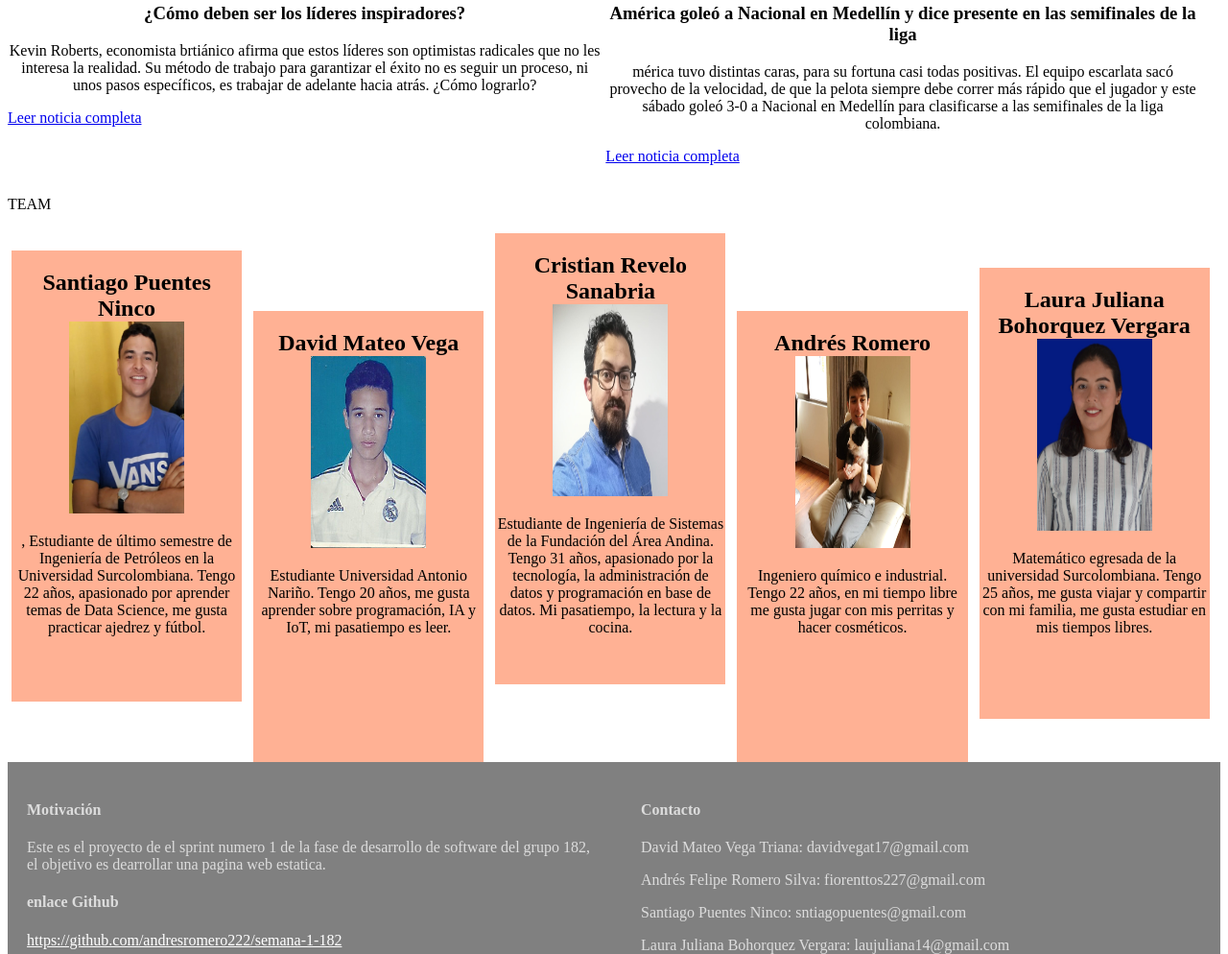
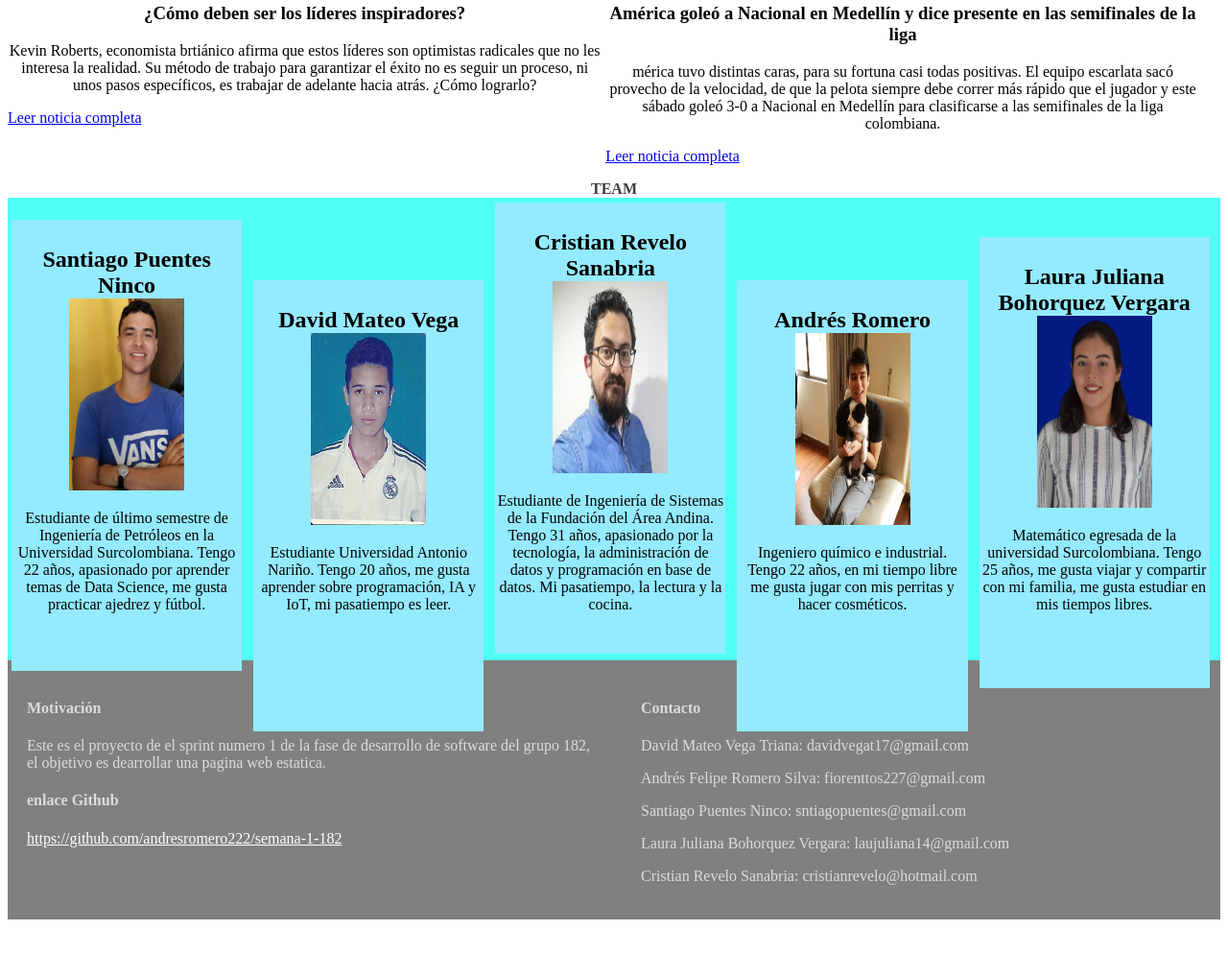
Before and after one commit to andresromero222/semana-1-182, a website: page src/index.html in a window 1280 px wide. Shown: the part 1842-2836 px from the top of the page at 96% size. After the commit the page ends 2808 px from the top, so only its background shows below. Drawn offline with Linux system fonts and the light colour scheme.

Commit message:
perfiles equipo mejora style

```diff
--- a/src/index.html
+++ b/src/index.html
@@ -151,7 +151,7 @@
                             Santiago Puentes Ninco
                             <img src="./santiago-puentes.jpeg"  width="300" height="200" class="center">
                         </h3>
-                        <p class="paragraph">, Estudiante de último semestre de Ingeniería de Petróleos
+                        <p class="paragraph">Estudiante de último semestre de Ingeniería de Petróleos
                              en la Universidad Surcolombiana. Tengo 22 años, apasionado por aprender temas de Data Science,
                              me gusta practicar ajedrez y fútbol.
                         </p>
--- a/src/style.css
+++ b/src/style.css
@@ -145,5 +145,20 @@
     display: inline-block;
     margin: 5px 4px 0;
     text-align: center;
-    background-color: rgb(255, 177, 148);
+    background-color: rgb(148, 234, 255);
 }
+.section-3{
+    height: 500px;
+    background-color: rgb(80, 255, 246);
+}
+
+.section-text{
+    margin: 0;
+    color: #3e3e3e;
+    background: white;
+    font-weight: bold;
+    text-align: center;
+}
+.service-content{
+    padding: 0.5em 0;
+}
```
